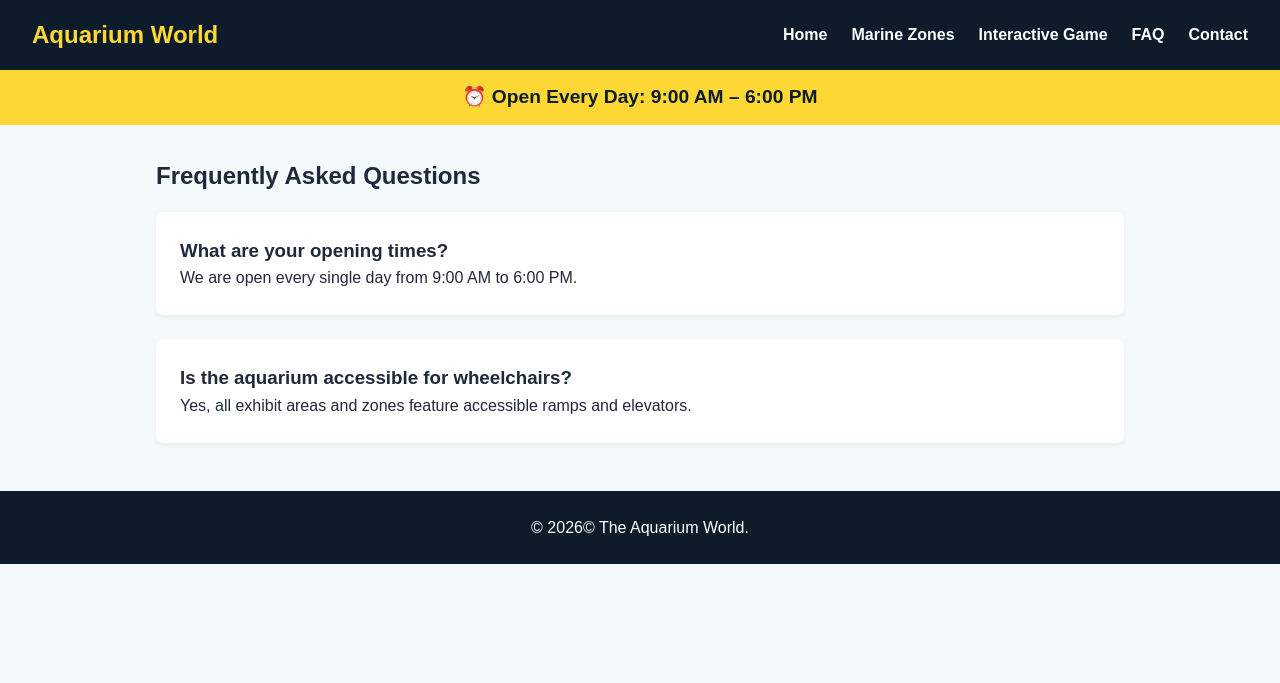
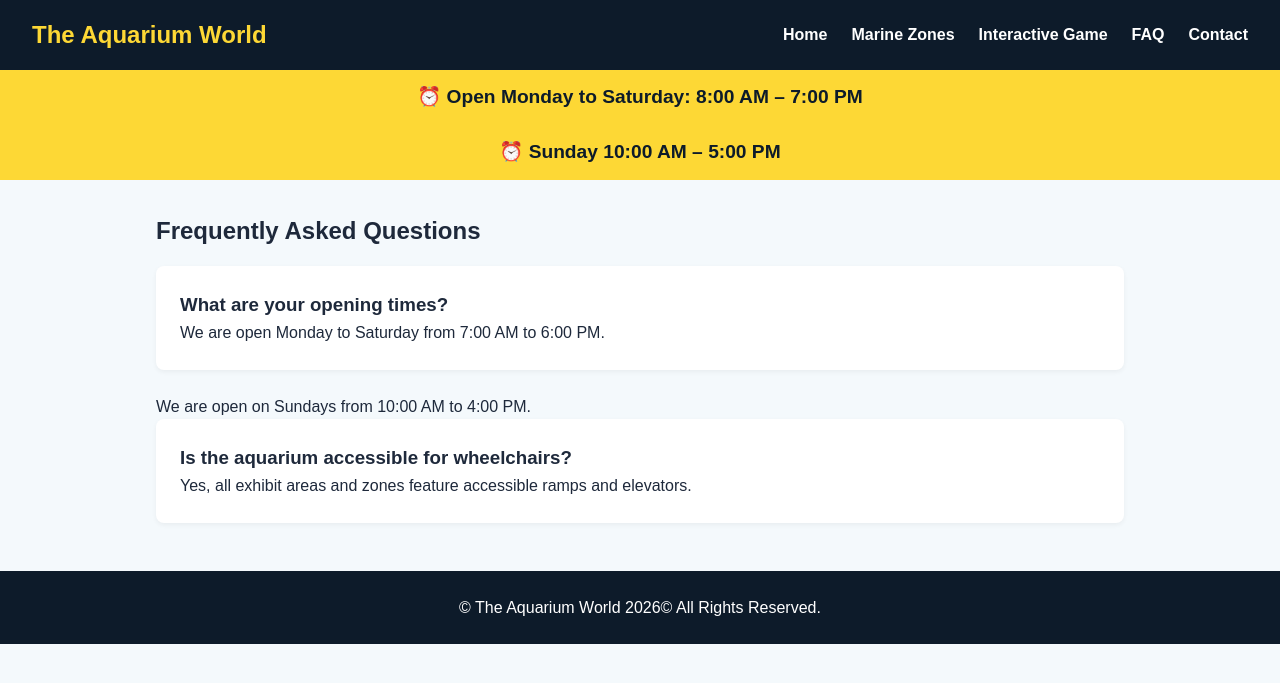
Before and after one commit to cassiomariano/10436915, a Node server app: page /faq in a window 1280 px wide. Shown: the top 683 px of the page. Run offline with Node 20, Linux system fonts and the light colour scheme; some libraries are stand-ins or nearby versions.

Commit message:
Ajusting text in the webpages to reflect the correct opening hours.# Your branch is up to date with 'origin/main'.

```diff
--- a/views/activity.ejs
+++ b/views/activity.ejs
@@ -2,7 +2,7 @@
 
 <main>
   <h2>Interactive Game: Marine Creature Reveal</h2>
-  <p>Click the ocean squares below to uncover the marine creature hiding underneath!</p>
+  <p>Click the ocean parts below to uncover what creature is hiding underneath!</p>
 
   <div class="card" style="margin-top: 1rem; text-align: center;">
     <div id="grid-container" style="display: grid; grid-template-columns: repeat(3, 1fr); gap: 10px; max-width: 300px; margin: 1rem auto; background-color: var(--primary-blue); padding: 10px; border-radius: 8px;">
--- a/views/faq.ejs
+++ b/views/faq.ejs
@@ -4,7 +4,9 @@
   <h2>Frequently Asked Questions</h2>
   <div class="card" style="margin-top: 1rem;">
     <h3>What are your opening times?</h3>
-    <p>We are open every single day from 9:00 AM to 6:00 PM.</p>
+    <p>We are open Monday to Saturday from 7:00 AM to 6:00 PM.</p>
+  </div>
+  <p>We are open on Sundays from 10:00 AM to 4:00 PM.</p>
   </div>
   <div class="card">
     <h3>Is the aquarium accessible for wheelchairs?</h3>
--- a/views/partials/footer.ejs
+++ b/views/partials/footer.ejs
@@ -1,5 +1,5 @@
 <footer>
-    <p>&copy; 2026© The Aquarium World.</p>
+    <p>&copy; The Aquarium World 2026© All Rights Reserved.</p>
   </footer>
 </body>
 </html>
--- a/views/partials/header.ejs
+++ b/views/partials/header.ejs
@@ -8,7 +8,7 @@
 </head>
 <body>
   <header>
-    <h1>Aquarium World</h1>
+    <h1>The Aquarium World</h1>
     <nav aria-label="Main Navigation">
       <ul>
         <li><a href="/">Home</a></li>
@@ -21,5 +21,8 @@
   </header>
 
   <div class="opening-hours-bar">
-    <p>⏰ Open Every Day: 9:00 AM – 6:00 PM</p>
+    <p>⏰ Open Monday to Saturday: 8:00 AM – 7:00 PM</p>
   </div>
+  <div class="opening-hours-bar">
+    <p>⏰ Sunday 10:00 AM – 5:00 PM</p>
+  </div>
```
